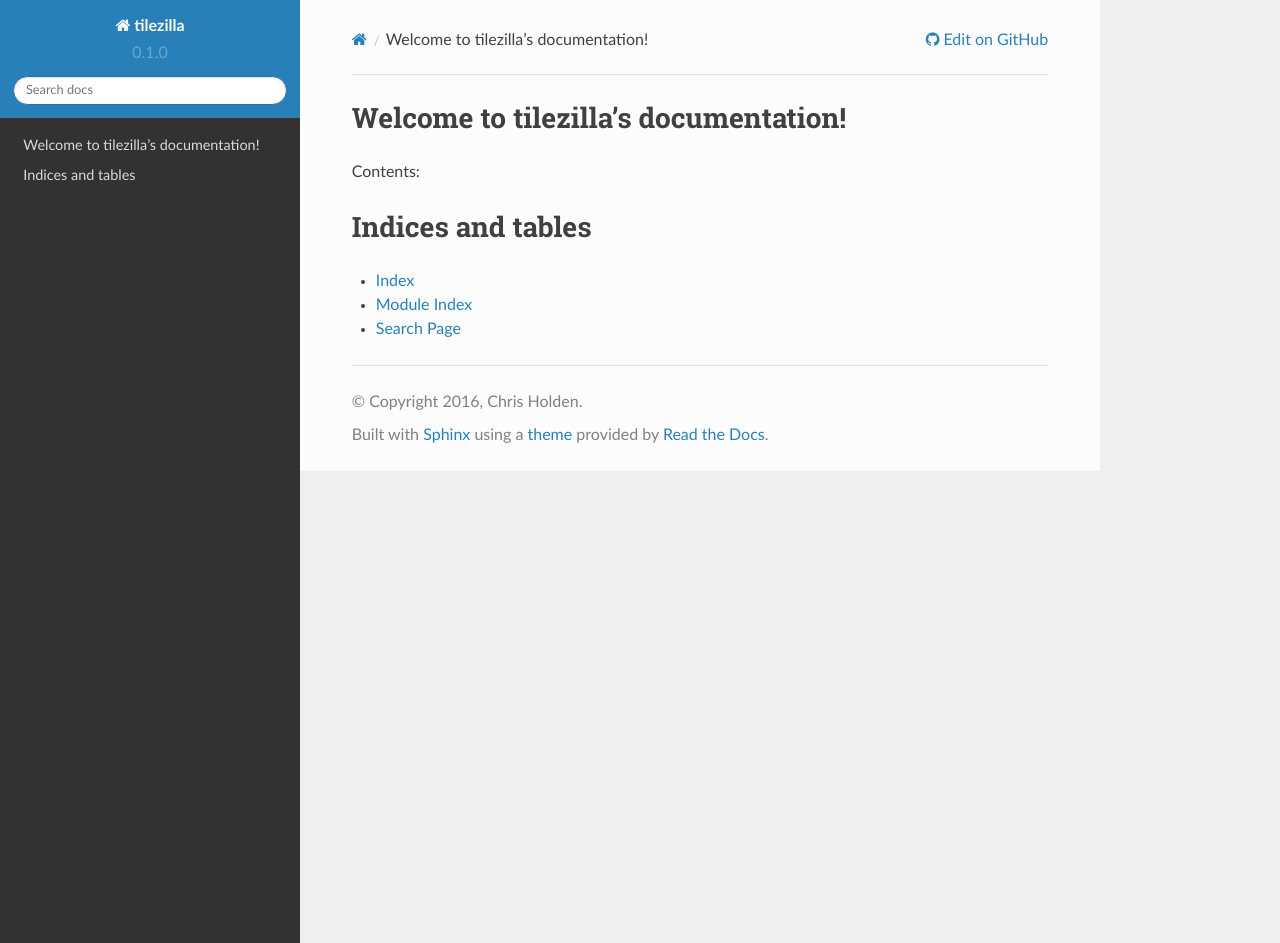
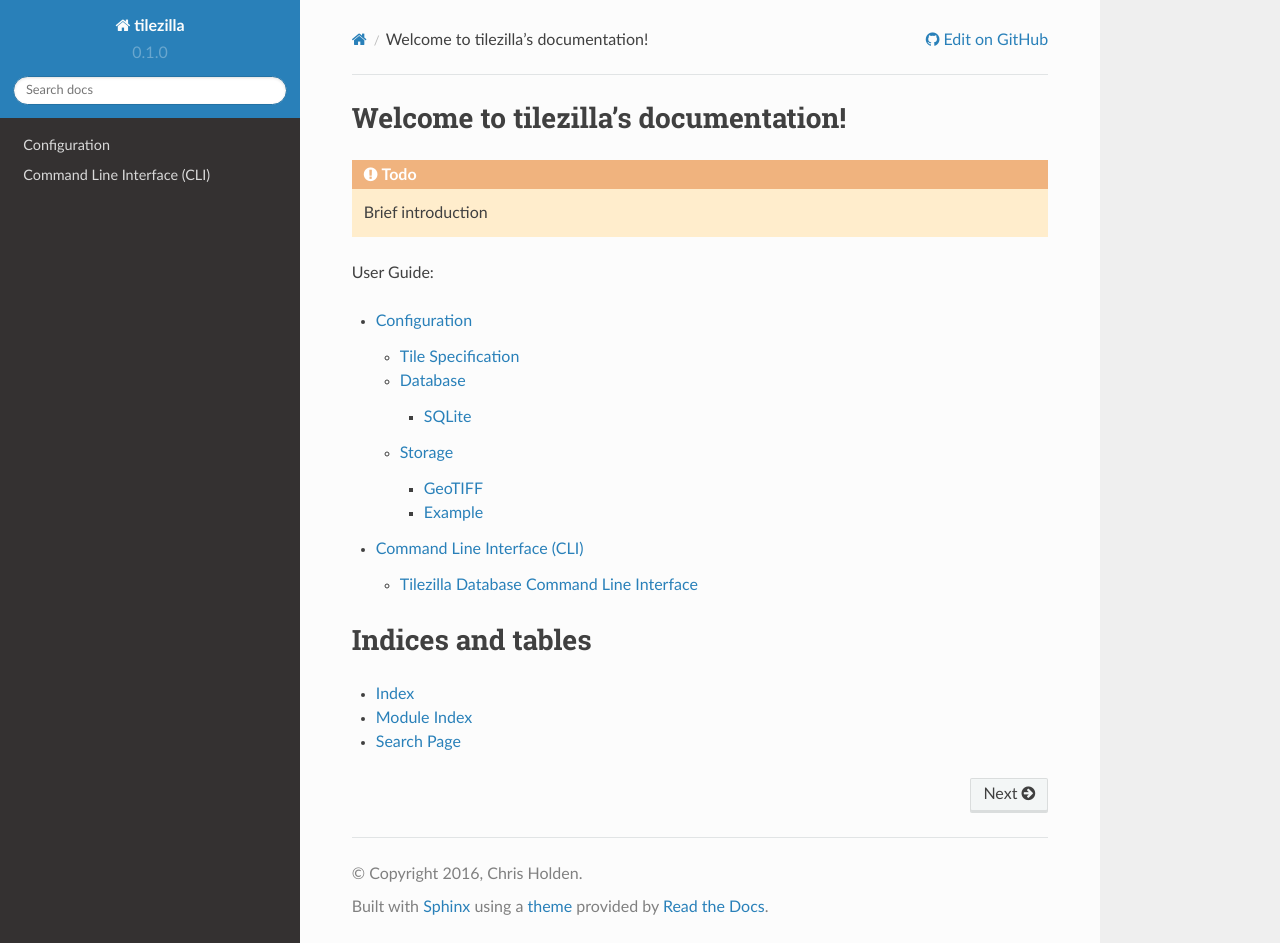
Before and after one commit to ceholden/tilezilla, a Sphinx documentation site: the page built from docs/source/index.rst, in a window 1280 px wide and 943 px high. Built offline with Sphinx 7.4.7 and the Read the Docs theme 2.0.0, drawn with Linux system fonts in a browser that asks for light colours; some of the changed lines change nothing that is shown.

Commit message:
Begin adding docs

```diff
--- /dev/null
+++ b/docs/source/guide/cli/guide_cli_db.rst
@@ -0,0 +1,7 @@
+.. _guide_db:
+
+=========================================
+Tilezilla Database Command Line Interface
+=========================================
+
+Datasets ingested through Tilezilla are indexed in a database (see :ref:`guide_configuration_database`).
--- /dev/null
+++ b/docs/source/guide/guide_cli.rst
@@ -0,0 +1,10 @@
+.. _guide_cli:
+
+============================
+Command Line Interface (CLI)
+============================
+
+.. toctree::
+    :maxdepth: 1
+
+    cli/guide_cli_db
--- /dev/null
+++ b/docs/source/guide/guide_configuration.rst
@@ -0,0 +1,59 @@
+.. _guide_configuration:
+
+=============
+Configuration
+=============
+
+Tile Specification
+------------------
+
+A tile specification describes the positioning, grid layout, and coordinate reference system that ingested imagery will be reprojected, diced, and aligned to match with.
+
+A tile specification is described by four attributes:
+
+* ``crs`` (``str``): The coordinate reference system, given as a Proj4 string or Well-Known-Text.
+* ``ul`` (``tuple``): The upper left X and Y coordinates of the tile specification
+* ``res`` (``tuple``): The pixel resolution of data in the tile specification
+* ``size`` (``tuple``): The number of pixels (columns and rows) in each tile. The total area covered by a tile is a function of the pixel size and the number of pixels per tile.
+
+Tilezilla includes a few "well known specifications" that include:
+
+* WELD_CONUS
+    * ``crs``: "EPSG:5070"
+    * ``ul``: [-2565600.0, 3314800.0]
+    * ``res``: [30, 30]
+    * ``size``: [5000, 5000]
+
+.. _guide_configuration_database:
+
+Database
+--------
+
+Tilezilla's database backend is written using SQLAlchemy ORM to abstract as much as possible away from the type of database used. Currently, only SQLite has been tested but the structure should be in place to switch to something more complex (e.g., PostgreSQL).
+
+SQLite
+~~~~~~
+.. todo::
+    Describe SQLite configuration
+
+Storage
+-------
+
+Tiled data are stored on disk either as a collection of GeoTIFF images or of NetCDF4 files.
+
+Currently, only the GeoTIFF storage format is implemented.
+
+GeoTIFF
+~~~~~~~
+
+.. todo::
+    Document the GeoTIFF storage format
+
+Example
+~~~~~~~
+
+.. todo::
+    Provide better configuration file example.
+
+.. literalinclude:: ../../../sandbox/config_schema.yaml
+    :language: yaml
--- a/docs/source/index.rst
+++ b/docs/source/index.rst
@@ -6,11 +6,16 @@
 Welcome to tilezilla's documentation!
 ========================================
 
-Contents:
+.. todo::
+    Brief introduction
+
+User Guide:
 
 .. toctree::
-   :maxdepth: 2
+   :maxdepth: 3
 
+   guide/guide_configuration
+   guide/guide_cli
 
 
 Indices and tables
```
